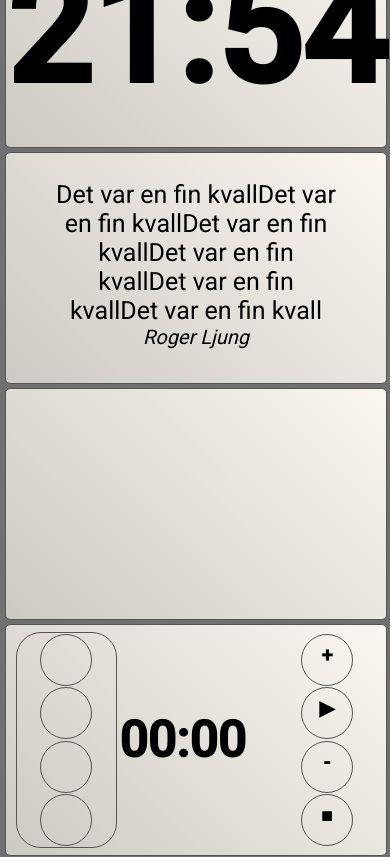
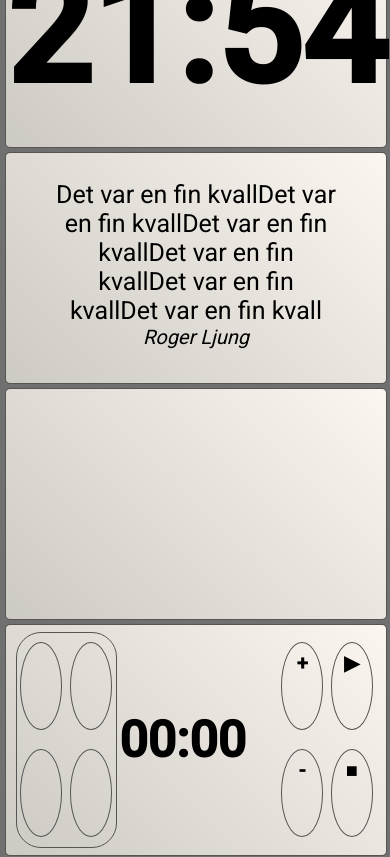
Before and after one commit to biltemakorv/biltemakorv.github.io, a plain HTML site: page index.html in a window 390 px wide. Shown: the part 796-1653 px from the top of the page. Drawn offline with Linux system fonts and the light colour scheme.

Commit message:
Update index.html

```diff
--- a/index.html
+++ b/index.html
@@ -210,8 +210,8 @@ audio {
 .btn {
 /*    height: 42%;
     width: 45%;*/
-    height: 80px;
-    width: 80px;
+    height: 40%;
+    width: 40%;
     border-radius: 50%;
     border: 1px solid #555555;
     /*font-size: 1.2em;*/
@@ -275,10 +275,6 @@ audio {
     }
 
     .btn {
-        /*    height: 42%;
-    width: 45%;*/
-        height: 50px;
-        width: 50px;
         font-size: 20px;
         line-height: 200%;
     }
```
